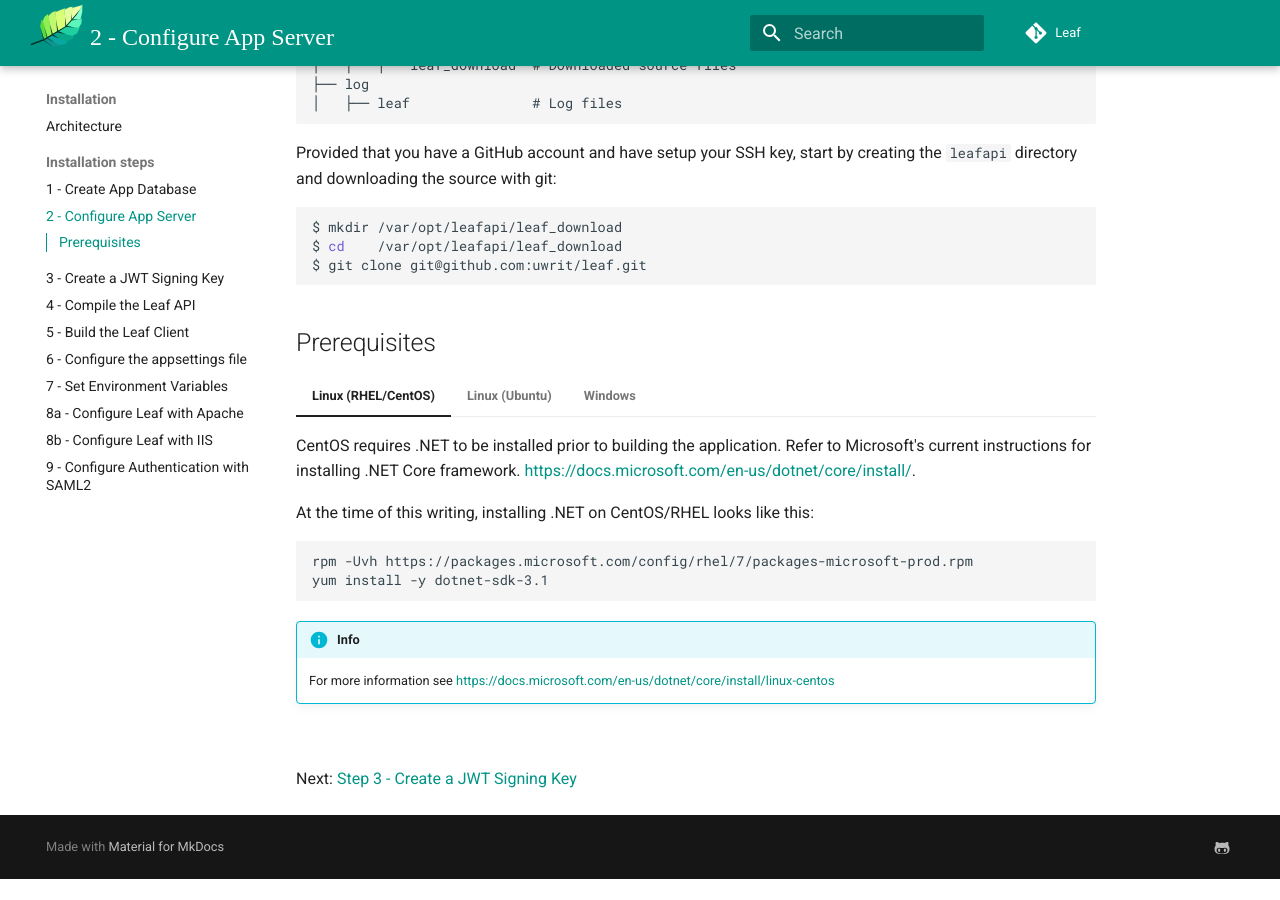
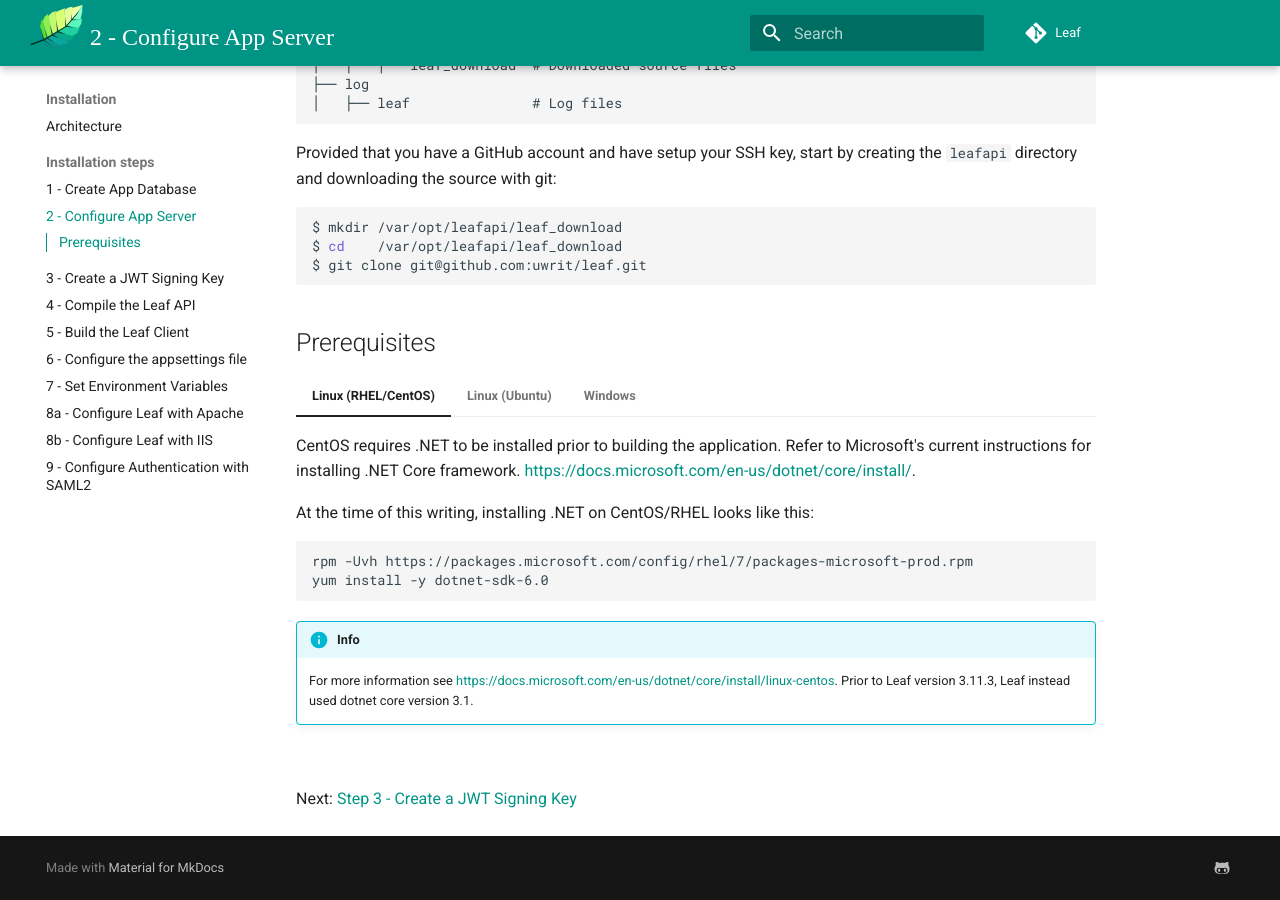
Before and after one commit to uwrit/leaf-docs, an MkDocs documentation site: the page built from docs/installation/installation_steps/2_app_server.md, in a window 1280 px wide and 900 px high, scrolled down 821 px. Built offline with MkDocs 1.6.1 and Material for MkDocs 9.7.7, drawn with Linux system fonts in a browser that asks for light colours; comment, search, counter and statistics services are not loaded; before the commit the page ends 1700 px from its top, so only the background shows below that.

Commit message:
updated for v3.11.3

````diff
--- a/docs/installation/installation_steps/2_app_server.md
+++ b/docs/installation/installation_steps/2_app_server.md
@@ -37,14 +37,14 @@
     At the time of this writing, installing .NET on CentOS/RHEL looks like this:
     ```bash
     rpm -Uvh https://packages.microsoft.com/config/rhel/7/packages-microsoft-prod.rpm
-    yum install -y dotnet-sdk-3.1
+    yum install -y dotnet-sdk-6.0
     ```
 
     !!! info
-        For more information see [https://docs.microsoft.com/en-us/dotnet/core/install/linux-centos](https://docs.microsoft.com/en-us/dotnet/core/install/linux-centos)
+        For more information see [https://docs.microsoft.com/en-us/dotnet/core/install/linux-centos](https://docs.microsoft.com/en-us/dotnet/core/install/linux-centos). Prior to Leaf version 3.11.3, Leaf instead used dotnet core version 3.1.
 
 === "Linux (Ubuntu)"
-    .NET Core 3.1 can be installed on Ubuntu by running:
+    .NET Core 6.0 can be installed on Ubuntu by running:
 
     ```sh
     wget https://packages.microsoft.com/config/ubuntu/20.10/packages-microsoft-prod.deb -O packages-microsoft-prod.deb
@@ -52,17 +52,17 @@
     sudo apt-get update; \
         sudo apt-get install -y apt-transport-https && \
         sudo apt-get update && \
-        sudo apt-get install -y dotnet-sdk-3.1
+        sudo apt-get install -y dotnet-sdk-6.0
     ```
 
     !!! info
-        For more information see [https://docs.microsoft.com/en-us/dotnet/core/install/linux-ubuntu](https://docs.microsoft.com/en-us/dotnet/core/install/linux-ubuntu)
+        For more information see [https://docs.microsoft.com/en-us/dotnet/core/install/linux-ubuntu](https://docs.microsoft.com/en-us/dotnet/core/install/linux-ubuntu). Prior to Leaf version 3.11.3, Leaf instead used dotnet core version 3.1.
 
 === "Windows"
-    Ensure that IIS8+ is installed on the intended app server.
+    Ensure that IIS8+ is installed on the intended app server alongside the [ASP.NET Core Runtime 6.0](https://dotnet.microsoft.com/en-us/download/dotnet/6.0).
 
     !!! info
-        See instructions at [https://docs.microsoft.com/en-us/iis/get-started/whats-new-in-iis-8/installing-iis-8-on-windows-server-2012](https://docs.microsoft.com/en-us/iis/get-started/whats-new-in-iis-8/installing-iis-8-on-windows-server-2012)
+        See instructions at [https://docs.microsoft.com/en-us/iis/get-started/whats-new-in-iis-8/installing-iis-8-on-windows-server-2012](https://docs.microsoft.com/en-us/iis/get-started/whats-new-in-iis-8/installing-iis-8-on-windows-server-2012). Prior to Leaf version 3.11.3, Leaf instead used dotnet core version 3.1.
 
 
 <br>
````
Also changed, not shown: docs/installation/images/custom_credits.png (added), site/installation/installation_steps/2_app_server/index.html, site/installation/installation_steps/6_appsettings/index.html, site/search/search_index.json, site/sitemap.xml, 1 other file.
